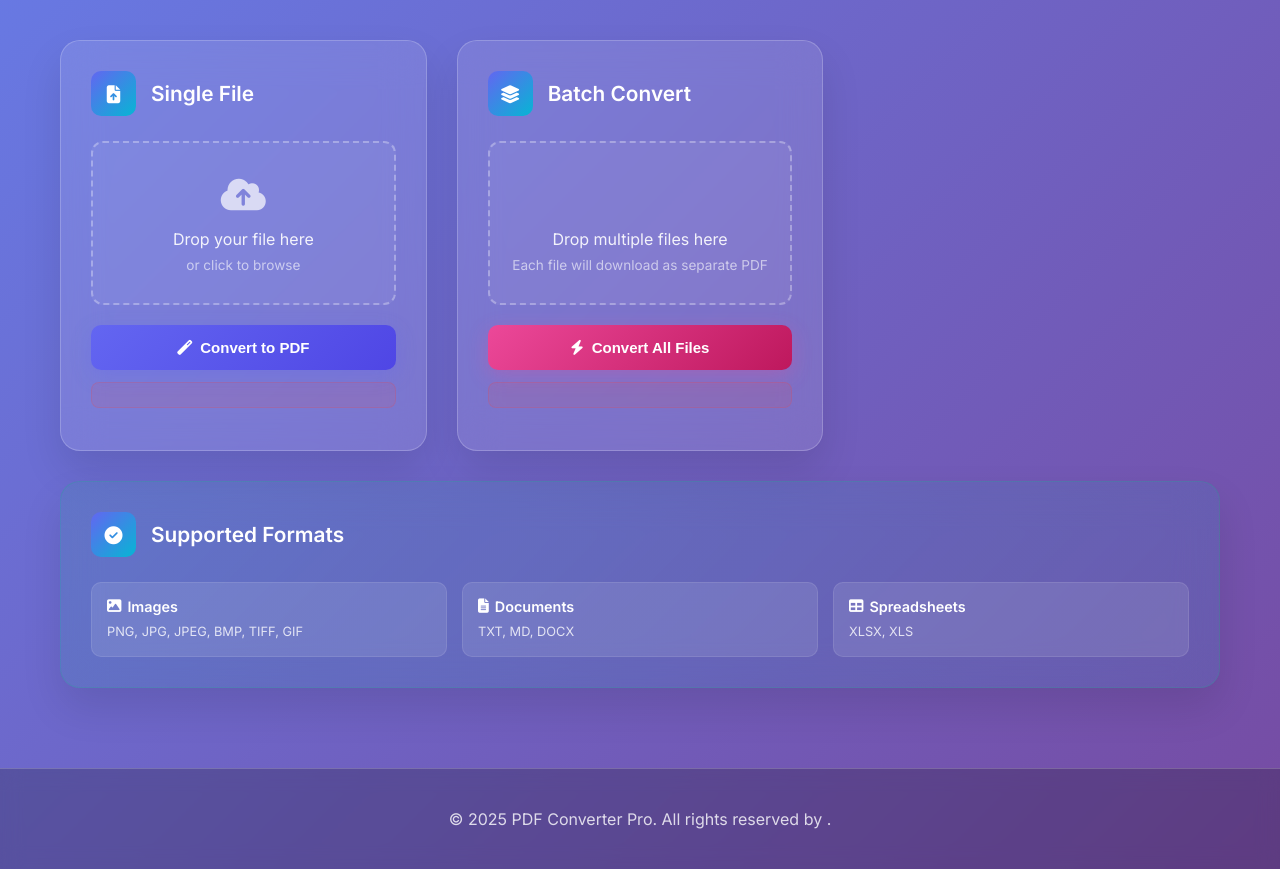
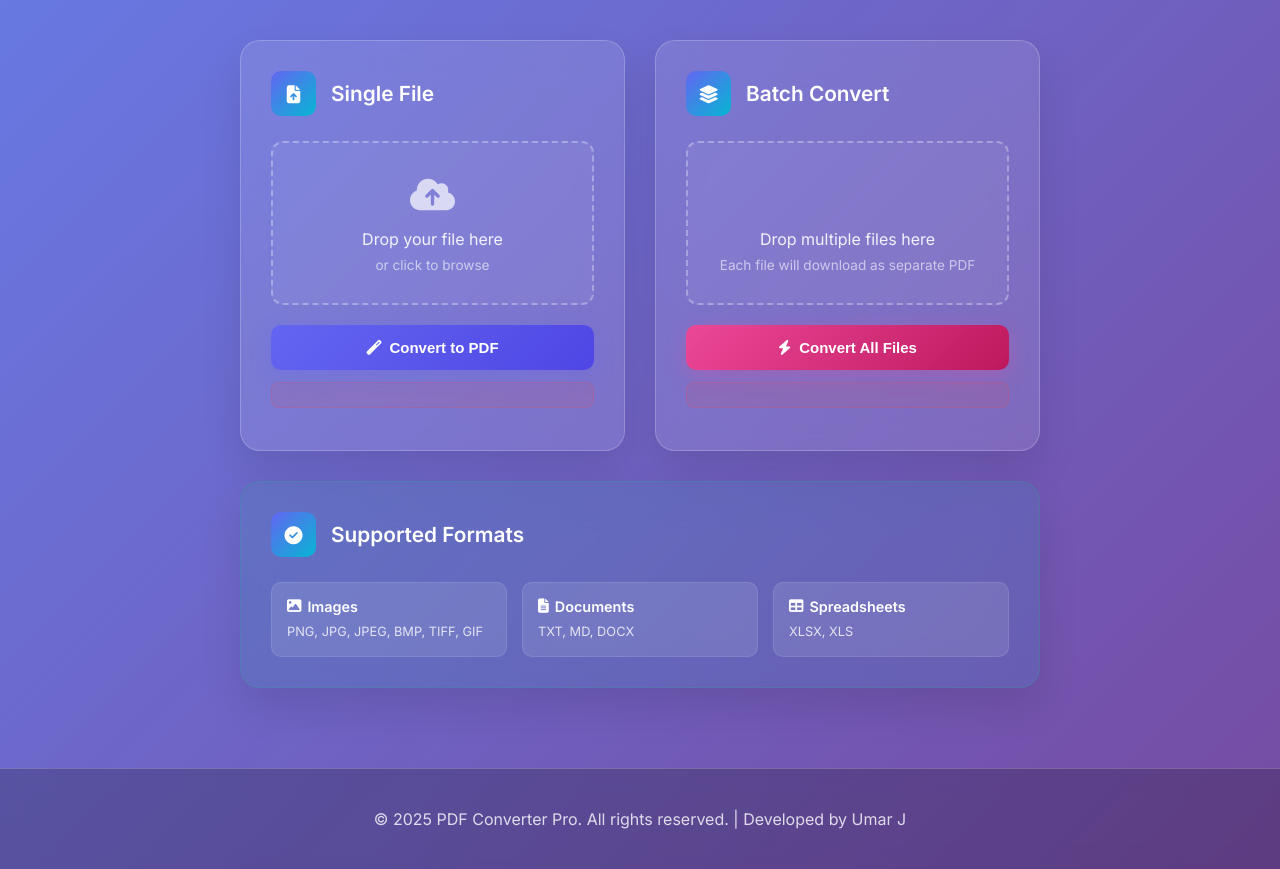
Before and after one commit to umarJ-max/ALL-File-Types-To-PDF-Convert, a Flask app: page / in a window 1280 px wide. Shown: the part 251-1120 px from the top of the page. Run offline with Flask 2, Linux system fonts and the light colour scheme.

Commit message:
Set Footer and Card locations

```diff
--- a/templates/index.html
+++ b/templates/index.html
@@ -79,6 +79,9 @@
             grid-template-columns: repeat(auto-fit, minmax(350px, 1fr));
             gap: 30px;
             margin-bottom: 40px;
+            justify-content: center;
+            max-width: 800px;
+            margin: 0 auto 40px auto;
         }
 
         .glass-card {
@@ -477,7 +480,7 @@
     </div>
 
     <footer>
-        <p>&copy; 2025 PDF Converter Pro. All rights reserved by .</p>
+        <p>&copy; 2025 PDF Converter Pro. All rights reserved. | Developed by Umar J</p>
     </footer>
 
     <script>
```
